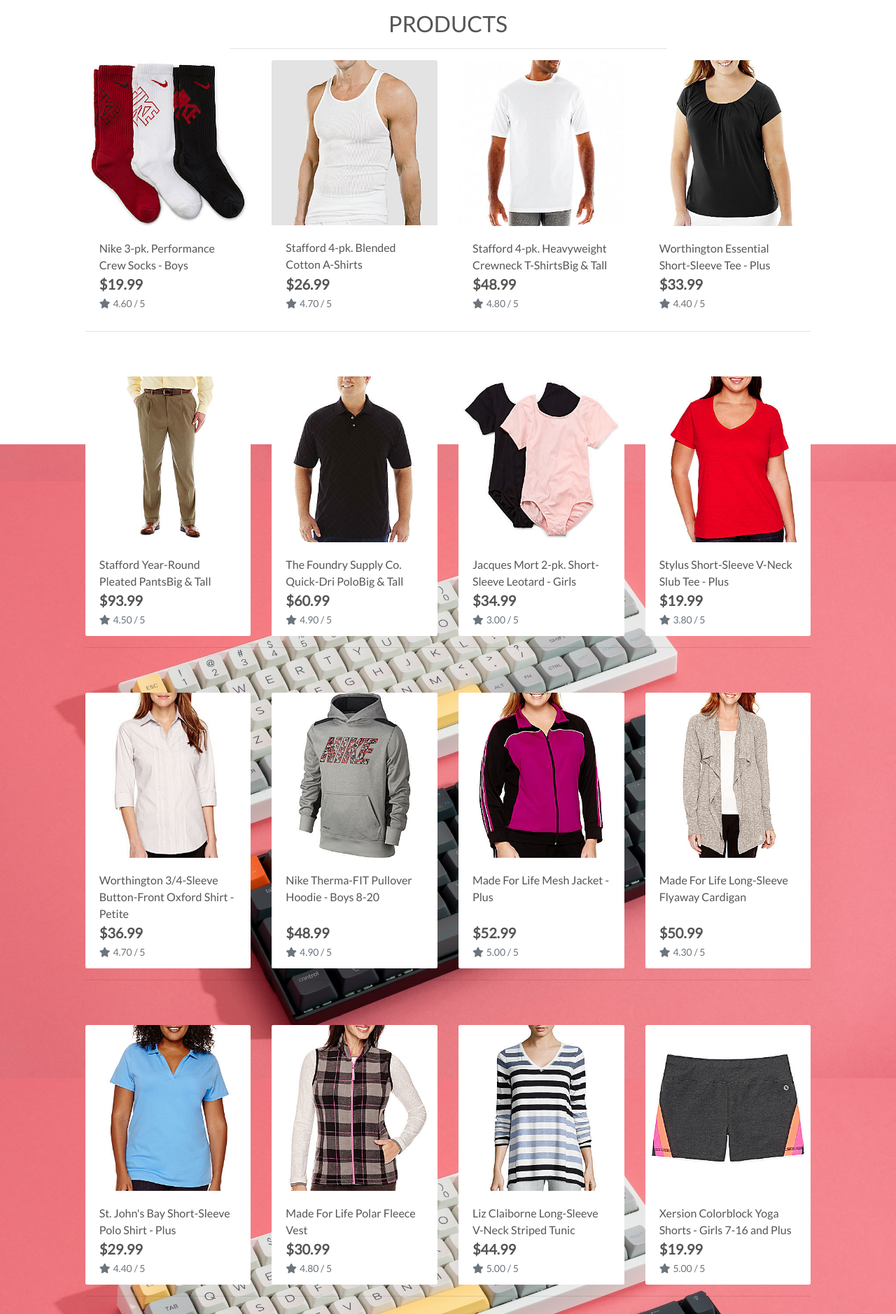
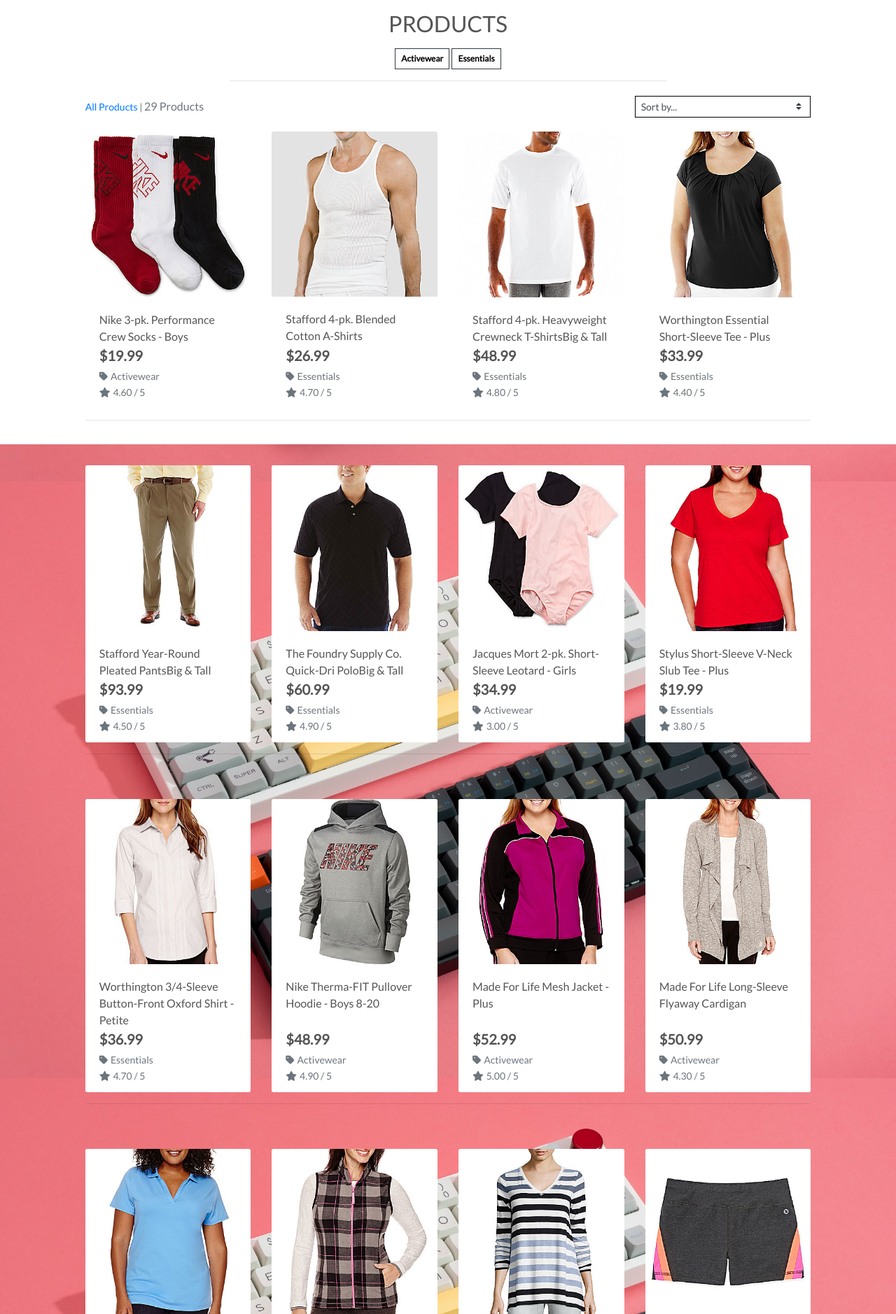
Before and after one commit to KimBergstroem/EasyKeyboard, a Django app: a page that uses products/templates/products/products.html in a window 1280 px wide. Shown: the part 165-2043 px from the top of the page at 70% size. Run offline with Django 3.2, Linux system fonts and the light colour scheme; data comes from the database, SQL or seed files in the repository; some libraries are stand-ins or nearby versions.

Commit message:
add: sorting and product counts to product page

```diff
--- a/products/templates/products/products.html
+++ b/products/templates/products/products.html
@@ -15,12 +15,43 @@
     <div class="row">
         <div class="col text-center mt-3">
             <h2 class="logo-font">Products</h2>
+                {% for c in current_categories %}
+                    <a href="{% url 'products' %}?category={{ c.name }}" class="category-badge text-decoration-none">
+                        <span class="p-2 mt-2 badge badge-white text-black rounded-0 border border-dark">
+                            {{ c.friendly_name }}
+                        </span>
+                    </a>
+                {% endfor %}
             <hr class="w-50 mb-1"><!-- Hr line for devision-->
         </div>
     </div>
     <div class="row">
         <div class="product-contain col-10 offset-1">
-            <div class="row mt-1 mb-2"></div>
+            <div class="row mt-1 mb-2"> <!-- Rende product by dropdown, note the order-md-last -->
+                <div class="col-12 col-md-6 my-auto order-md-last d-flex justify-content-center justify-content-md-end">
+                    <div class="sort-select-wrapper w-50">
+                        <select id="sort-selector" class="custom-select custom-select-sm rounded-0 border border-{% if current_sorting != 'None_None' %}info{% else %}black{% endif %}">
+                            <option value="reset" {% if current_sorting == 'None_None' %}selected{% endif %}>Sort by...</option>
+                            <option value="price_asc" {% if current_sorting == 'price_asc' %}selected{% endif %}>Price (low to high)</option>
+                            <option value="price_desc" {% if current_sorting == 'price_desc' %}selected{% endif %}>Price (high to low)</option>
+                            <option value="rating_asc" {% if current_sorting == 'rating_asc' %}selected{% endif %}>Rating (low to high)</option>
+                            <option value="rating_desc" {% if current_sorting == 'rating_desc' %}selected{% endif %}>Rating (high to low)</option>
+                            <option value="name_asc" {% if current_sorting == 'name_asc' %}selected{% endif %}>Name (A-Z)</option>
+                            <option value="name_desc" {% if current_sorting == 'name_desc' %}selected{% endif %}>Name (Z-A)</option>
+                            <option value="category_asc" {% if current_sorting == 'category_asc' %}selected{% endif %}>Category (A-Z)</option>
+                            <option value="category_desc" {% if current_sorting == 'category_desc' %}selected{% endif %}>Category (Z-A)</option>
+                        </select>
+                    </div>
+                </div>
+                <div class="col-12 col-md-6 order-md-first"><!-- Search Result -->
+                    <p class="text-muted mt-3 text-center text-md-left">
+                        {% if search_term or current_categories or current_sorting != 'None_None' %}
+                            <span class="small"><a href="{% url 'products' %}">All Products</a> | </span>
+                        {% endif %}
+                        {{ products|length }} Products{% if search_term %} found for <strong>"{{ search_term }}"</strong>{% endif %}
+                    </p>
+                </div>
+            </div>
             <div class="row">
                 {% for product in products %}
                 <div class="col-sm-6 col-md-6 col-lg-4 col-xl-3"><!-- Responsive grid display-->
@@ -42,6 +73,13 @@
                             <div class="row">
                                 <div class="col">
                                     <p class="lead mb-0 text-left font-weight-bold">${{ product.price }}</p>
+                                        {% if product.category %}
+                                            <p class="small mt-1 mb-0">
+                                                <a href="{% url 'products' %}?category={{ product.category.name }}" class="text-muted">
+                                                    <i class="fas fa-tag mr-1"></i>{{ product.category.friendly_name }}
+                                                </a>
+                                            </p>
+                                        {% endif %}
                                     {% if product.rating %}
                                     <small class="text-muted"><i class="fas fa-star mr-1"></i>{{ product.rating }} /
                                         5</small>
--- a/products/views.py
+++ b/products/views.py
@@ -30,6 +30,9 @@
                 # Annotate the products queryset with a lowercase version of the 'name' field
                 # This allows for case-insensitive sorting
                 products = products.annotate(lower_name=Lower('name'))
+
+            if sortkey == 'category':
+                sortkey = 'category__name'
 
             # Check if the sorting direction is specified
             if 'direction' in request.GET:
--- a/static/css/base.css
+++ b/static/css/base.css
@@ -70,6 +70,11 @@
     z-index: -1;
 }
 
+a.category-badge > span.badge:hover {
+    background: #212529 !important;
+    color: #fff !important;
+}
+
 /* -------------------------------- Media Queries */
 
 /* Slightly larger container on xl screens */
```
Also changed, not shown: products/templates/products/product_detail.html (+8 -0 lines).
